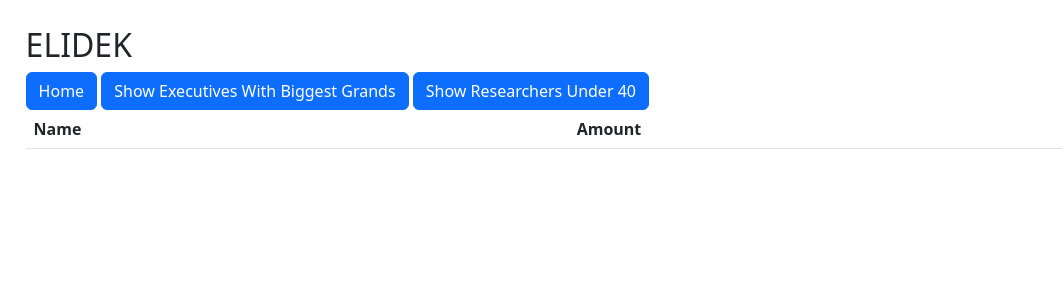
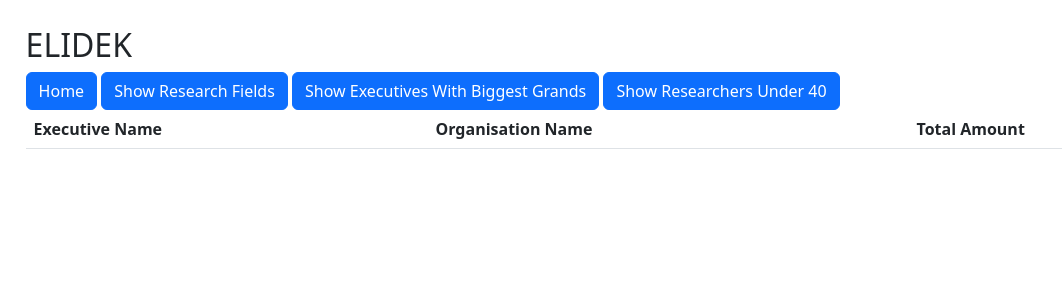
Before and after one commit to dennisdef/dbproject1, a Flask app: page /executives in a window 1280 px wide. Shown: the top 300 px of the page, without its empty margins (0-1062 px from the left). Run offline with Flask 2, Linux system fonts and the light colour scheme; data that the repository does not hold is empty; some libraries are stand-ins or nearby versions.

Commit message:
add english science fiels, add category list

```diff
--- a/dbproject/routes.py
+++ b/dbproject/routes.py
@@ -18,7 +18,7 @@ def index():
 def executives():
     cur = db.connection.cursor()
     cur.execute(
-        "select e.name,p.amount from executive e inner join project p on p.ex_id = e.ex_id order by p.amount desc limit 5")
+        "select e.name as executive_name, o.name as organisation_name, sum(p.amount) as total_money from executive e inner join project p on p.ex_id = e.ex_id INNER join organisation o on p.organisation_id =o.organisation_id group by e.name order by total_money desc limit 5")
     column_names = [i[0] for i in cur.description]
     res = [dict(zip(column_names, entry)) for entry in cur.fetchall()]
     cur.close()
@@ -38,3 +38,16 @@ def under_40():
                         pageTitle = "Researchers under 40",
                         researchers=res
                         )
+
+
+@app.route("/science_fields")
+def research_fields():
+    cur = db.connection.cursor()
+    cur.execute("select sf.name, sf.en_name from science_field sf")
+    column_names = [i[0] for i in cur.description]
+    res = [dict(zip(column_names, entry)) for entry in cur.fetchall()]
+    cur.close()
+    return render_template('sfs.html',
+                        pageTitle = "Science Fields",
+                        sfs = res
+    )
--- a/dbproject/templates/base.html
+++ b/dbproject/templates/base.html
@@ -12,6 +12,7 @@
 <body style="padding: 2%;">
     <h2 class = "center">ELIDEK</h2>
     <a class="btn btn-primary" id="show-btn" href="/">Home</a>
+    <a class="btn btn-primary" id="show-btn" href="/science_fields">Show Research Fields</a>
     <a class="btn btn-primary" id="show-btn" href="/executives">Show Executives With Biggest Grands</a>
     <a class="btn btn-primary" id="show-btn" href="/under_40">Show Researchers Under 40</a>
     {% block content %}
--- a/dbproject/templates/ex.html
+++ b/dbproject/templates/ex.html
@@ -6,15 +6,17 @@
 {% block content %}
 <table class = "table">
     <tr>
-        <th>Name</th>
-        <th>Amount</th>
+        <th>Executive Name</th>
+        <th>Organisation Name</th>
+        <th>Total Amount</th>
     </tr>
     {% for ex in executives %}
     <tr>
-        <td>{{ex.name}}</td>
+        <td>{{ex.executive_name}}</td>
         <td>
-            {{ex.amount}}
+            {{ex.organisation_name}}
         </td>
+        <td>{{ex.total_money}}</td>
     </tr>
     {%endfor%}
 </table>
```
Also changed, not shown: Create_DB_Schema.sql (+11 -0 lines), dbproject/templates/sfs.html (added, +15 -0 lines), full_database_data.sql.
